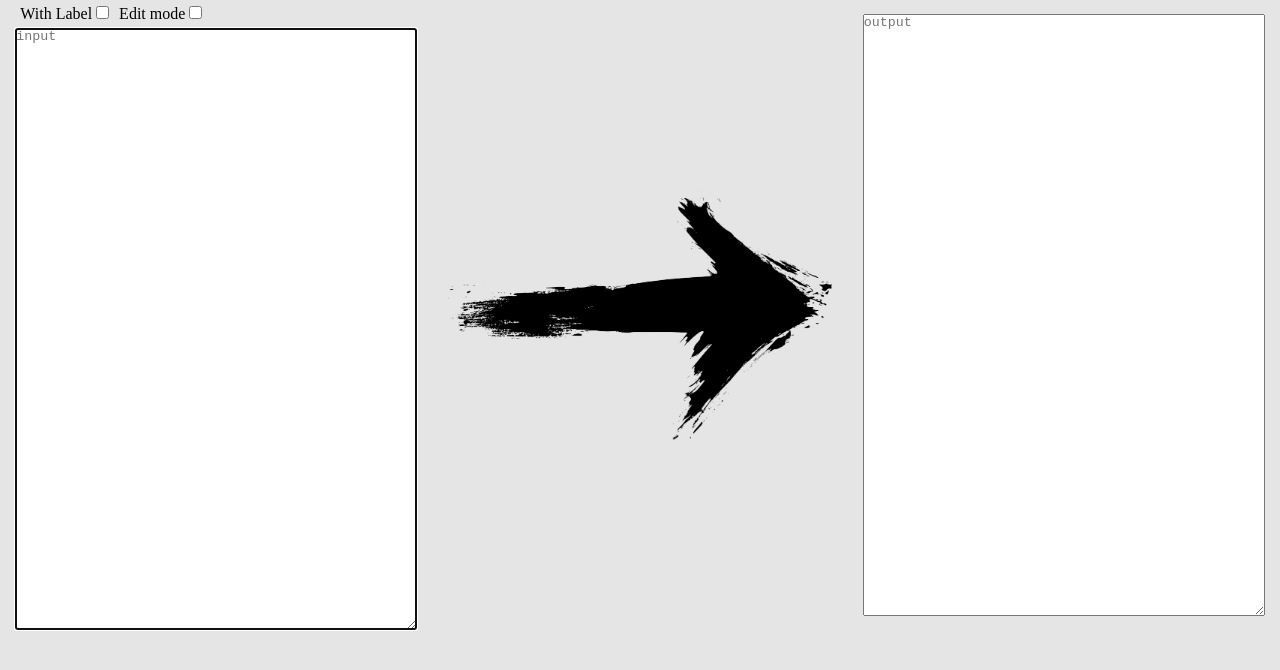
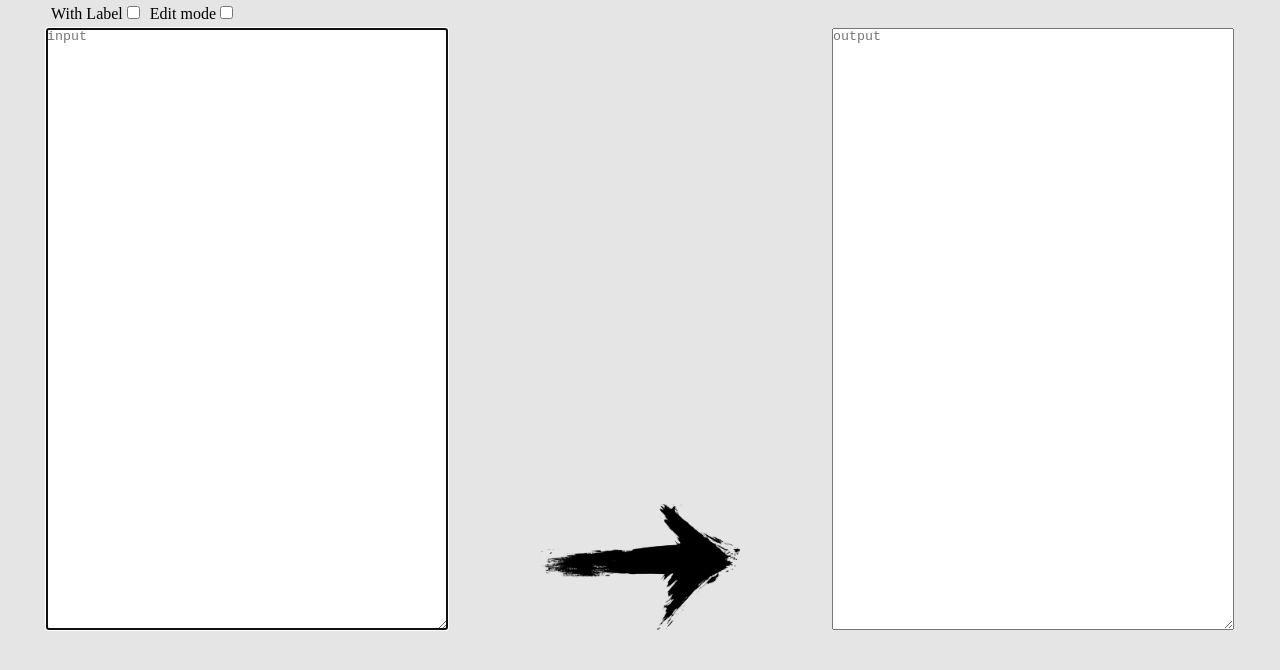
Before and after one commit to ruxxzebre/didactic-spork, a website built with Parcel: page src/index.html in a window 1280 px wide. Built offline with nearby package versions, Linux system fonts and the light colour scheme.

```diff
--- a/src/styles.css
+++ b/src/styles.css
@@ -21,13 +21,14 @@
 .arrow {
     width: 30%;
     min-width: 50px;
+    max-width: 200px;
     cursor: pointer;
 }
 
 .wrapper {
     display: flex;
     justify-content: space-around;
-    align-items: center;
+    align-items: flex-end;
 }
 
 /* Vertical view */
```
